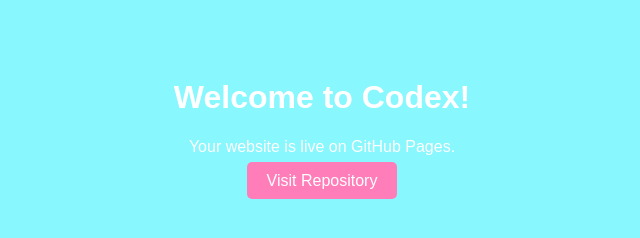
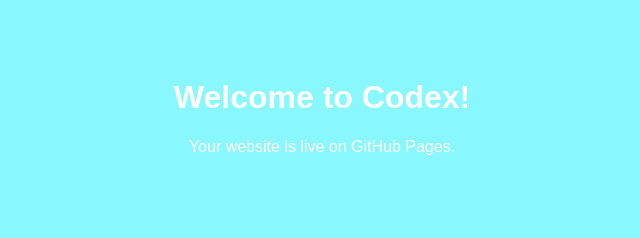
Before and after one commit to ahmednaim1775-oss/index.html, a plain HTML site: page index.html in a window 1280 px wide. Shown: the whole page, without its empty margins (318-958 px from the left). Drawn offline with Linux system fonts and the light colour scheme.

Commit message:
Update index.html

```diff
--- a/index.html
+++ b/index.html
@@ -7,6 +7,5 @@
 <body style="text-align:center; font-family:Arial; background-color:#89f7fe; color:white; padding-top:50px;">
   <h1>Welcome to Codex!</h1>
   <p>Your website is live on GitHub Pages.</p>
-  <a href="https://github.com/ahmednaim1775-oss/codex" style="padding:10px 20px; background-color:#ff7eb9; color:white; text-decoration:none; border-radius:5px;">Visit Repository</a>
 </body>
 </html>
```
